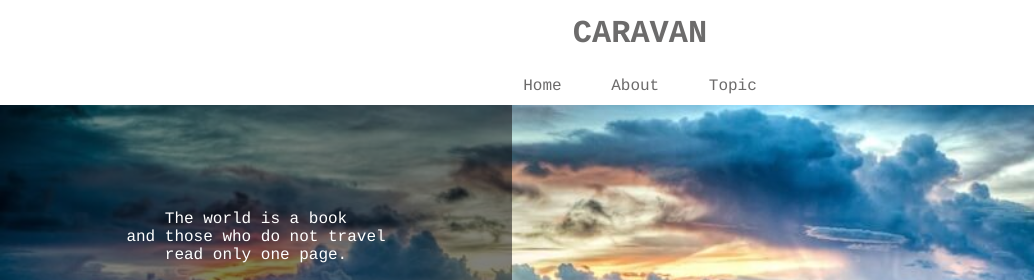
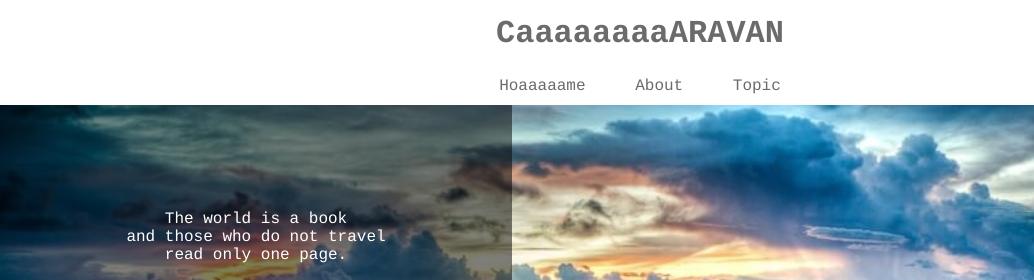
Before and after one commit to rsudo1005/webcamp, a plain HTML site: page caravan/index.html in a window 1280 px wide. Shown: the top 280 px of the page, 0-1034 px from the left. Drawn offline with Linux system fonts and the light colour scheme.

Commit message:
文言変更

```diff
--- a/caravan/index.html
+++ b/caravan/index.html
@@ -13,7 +13,7 @@
   <!-- header -->
   <header>
     <h1 class="headline">
-      <a href="index.html">CARAVAN</a>
+      <a href="index.html">CaaaaaaaaARAVAN</a>
     </h1>
     <div class="social">
       <i class="fab fa-facebook-square"></i>
@@ -24,7 +24,7 @@
   <nav>
     <ul class="nav-list">
       <li class="nav-list-item">
-        <a href="index.html">Home</a>
+        <a href="index.html">Hoaaaaame</a>
       </li>
       <li class="nav-list-item">About</li>
       <li class="nav-list-item">Topic</li>
```
